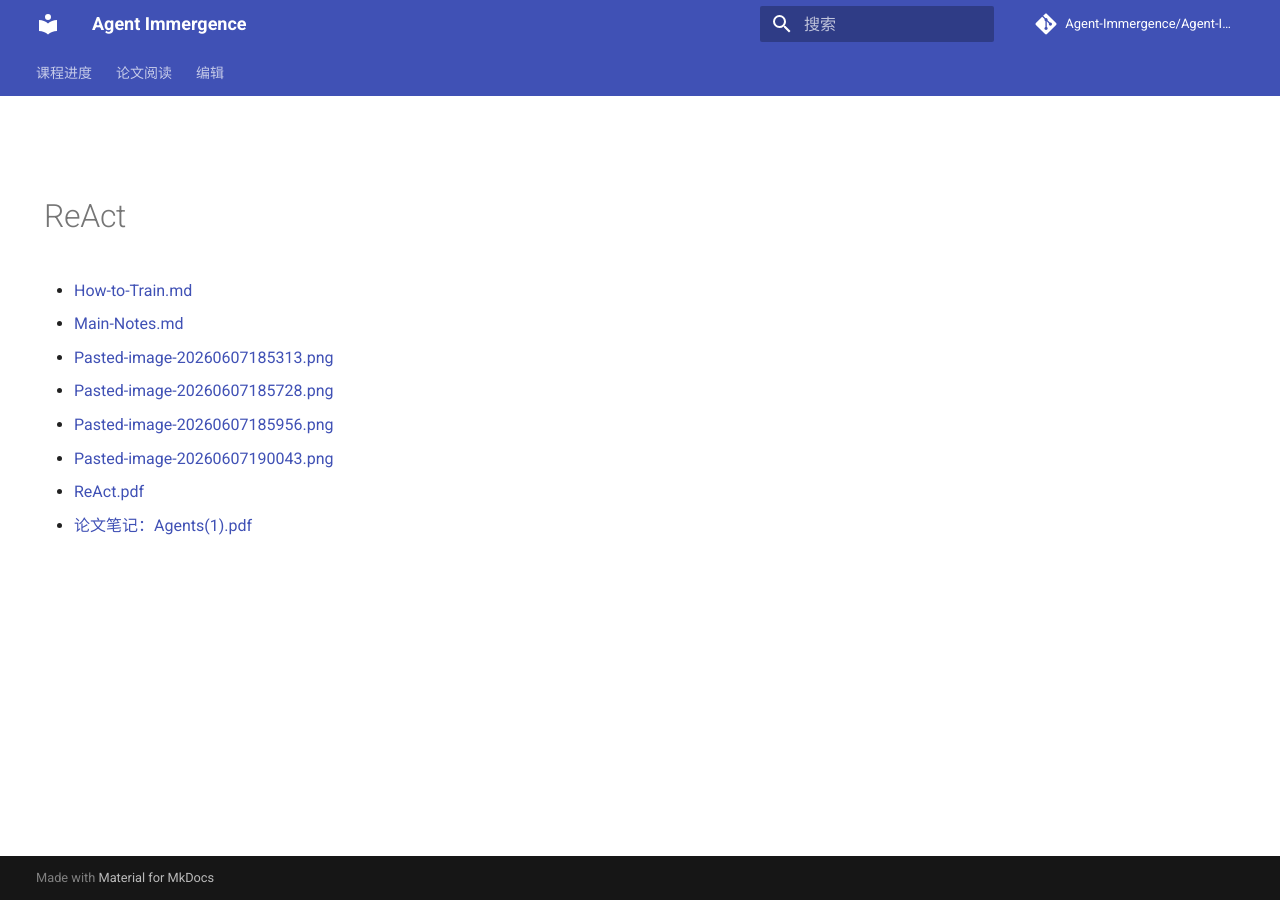
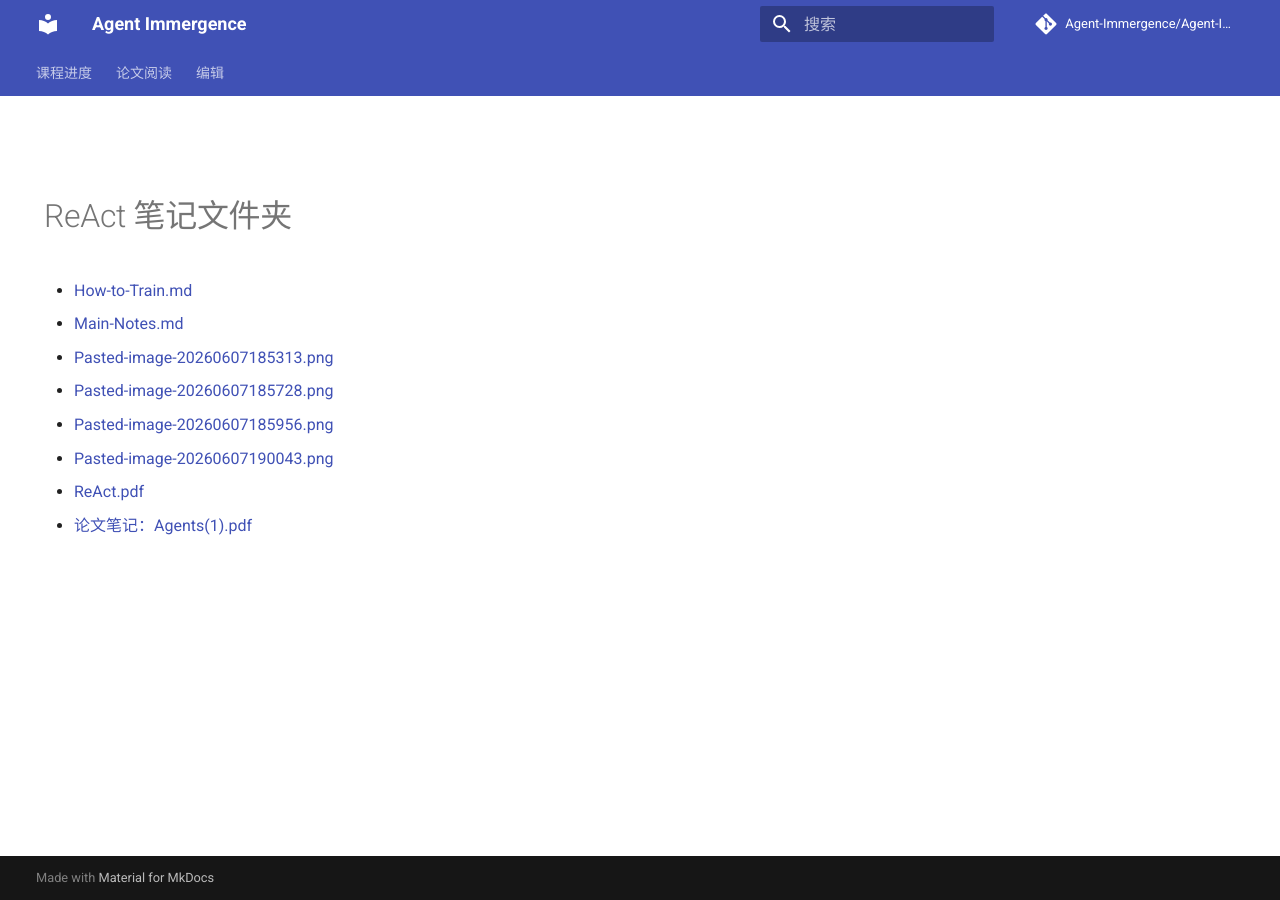
Before and after one commit to Agent-Immergence/Agent-Immergence.github.io, an MkDocs documentation site: the page built from docs/files/notes/1781407212541-ReAct/index.md, in a window 1280 px wide. Built offline with MkDocs 1.6.1 and Material for MkDocs 9.7.7, drawn with Linux system fonts in a browser that asks for light colours; comment, search, counter and statistics services are not loaded.

Commit message:
Use absolute links in note folder indexes

```diff
--- a/docs/files/notes/1781407212541-ReAct/index.md
+++ b/docs/files/notes/1781407212541-ReAct/index.md
@@ -1,10 +1,10 @@
-# ReAct
+# ReAct 笔记文件夹
 
-- [How-to-Train.md](How-to-Train.md)
-- [Main-Notes.md](Main-Notes.md)
-- [Pasted-image-20260607185313.png](Pasted-image-20260607185313.png)
-- [Pasted-image-20260607185728.png](Pasted-image-20260607185728.png)
-- [Pasted-image-20260607185956.png](Pasted-image-20260607185956.png)
-- [Pasted-image-20260607190043.png](Pasted-image-20260607190043.png)
-- [ReAct.pdf](ReAct.pdf)
-- [论文笔记：Agents(1).pdf](%E8%AE%BA%E6%96%87%E7%AC%94%E8%AE%B0%EF%BC%9AAgents(1).pdf)
+- [How-to-Train.md](/files/notes/1781407212541-ReAct/How-to-Train/)
+- [Main-Notes.md](/files/notes/1781407212541-ReAct/Main-Notes/)
+- [Pasted-image-20260607185313.png](/files/notes/1781407212541-ReAct/Pasted-image-20260607185313.png)
+- [Pasted-image-20260607185728.png](/files/notes/1781407212541-ReAct/Pasted-image-20260607185728.png)
+- [Pasted-image-20260607185956.png](/files/notes/1781407212541-ReAct/Pasted-image-20260607185956.png)
+- [Pasted-image-20260607190043.png](/files/notes/1781407212541-ReAct/Pasted-image-20260607190043.png)
+- [ReAct.pdf](/files/notes/1781407212541-ReAct/ReAct.pdf)
+- [论文笔记：Agents(1).pdf](/files/notes/1781407212541-ReAct/%E8%AE%BA%E6%96%87%E7%AC%94%E8%AE%B0%EF%BC%9AAgents%281%29.pdf)
```
Also changed, not shown: docs/assets/js/admin.js (+11 -1 lines).
